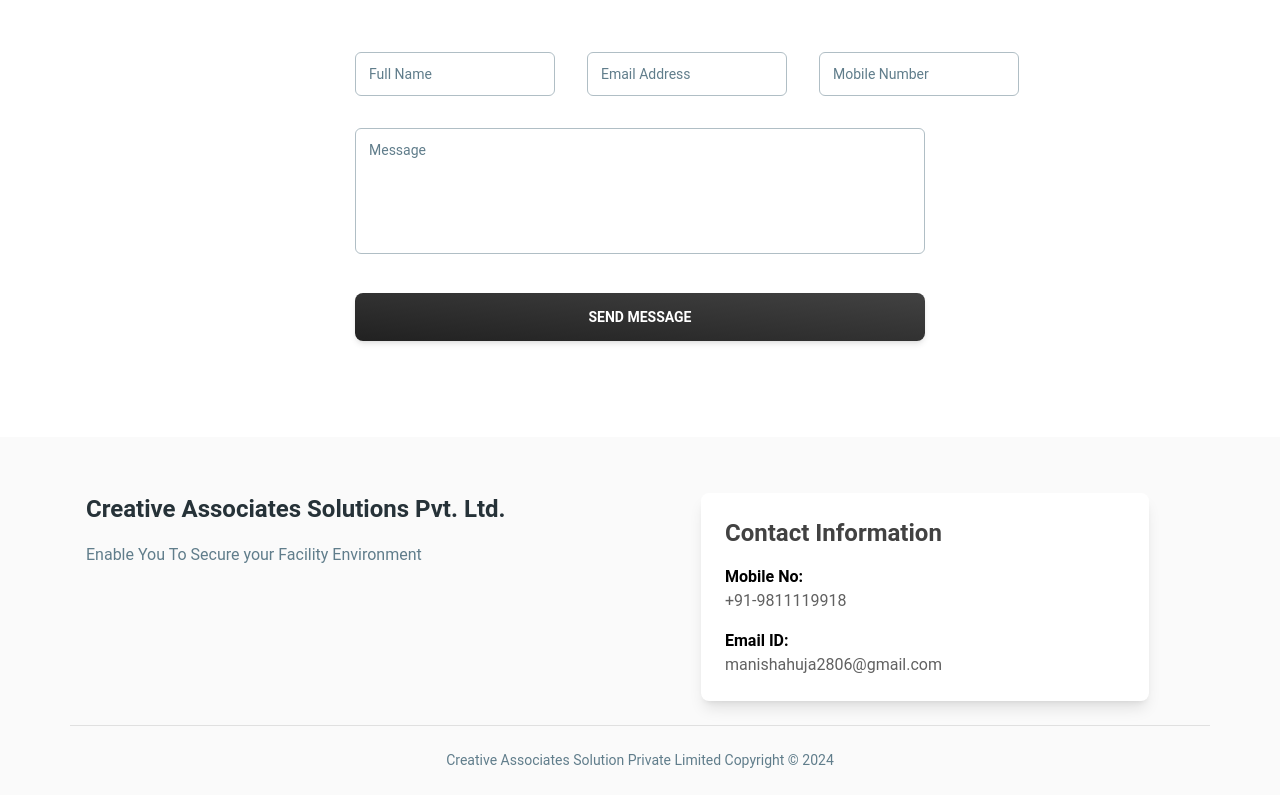
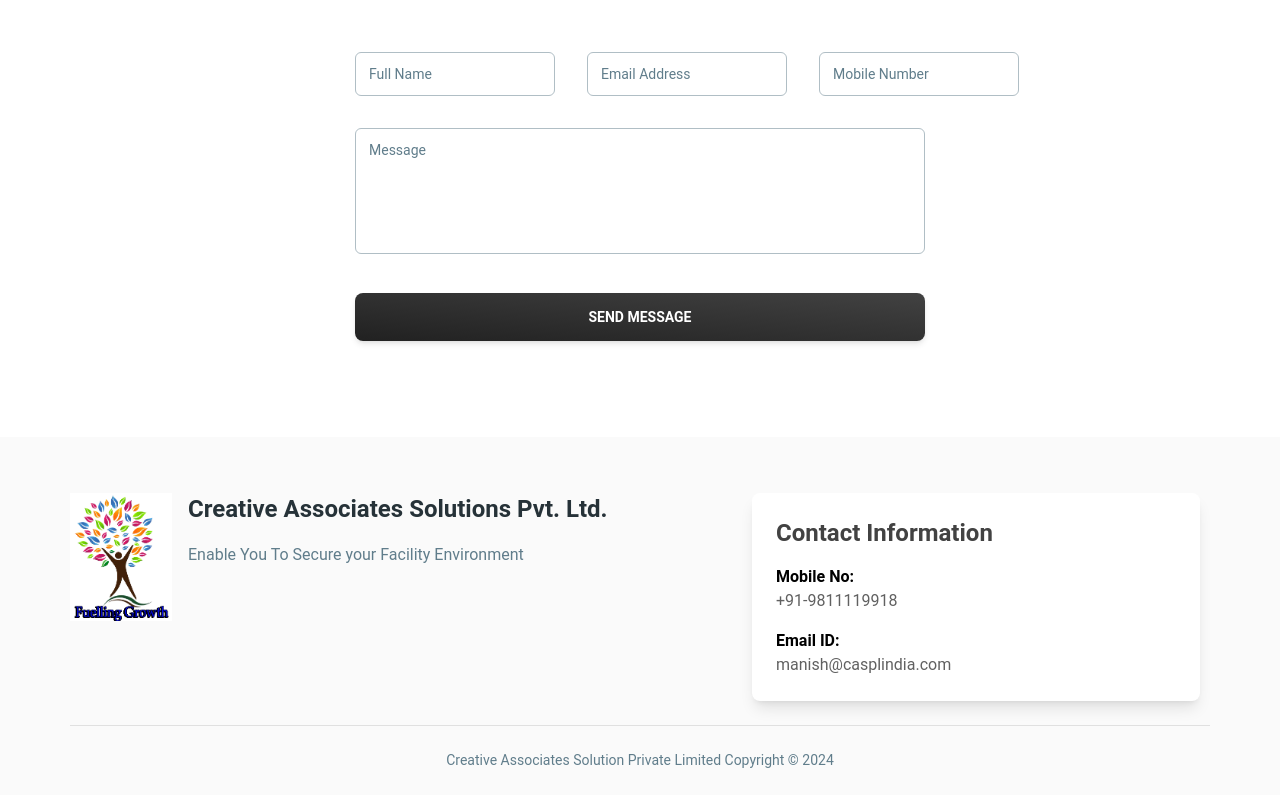
Before and after one commit to creativeassociates/creativeassociatessolutionsprivatelimited, a React (Vite) app: page /#/ in a window 1280 px wide. Before the commit this address led to /#/whatWeDo. Shown: the part 4256-5051 px from the top of the page. Built offline with nearby package versions, Linux system fonts and the light colour scheme.

Commit message:
Added Icon, Added Company Logo, changed email Address

```diff
--- a/index.html
+++ b/index.html
@@ -2,7 +2,7 @@
 <html lang="en">
 <head>
     <meta charset="UTF-8"/>
-    <link rel="icon" type="image/svg+xml" href="/vite.svg"/>
+    <link rel="icon" type="image/svg+xml" href="/img/Creative-Associates-Solution-Pvt-Ltd.png"/>
     <meta name="viewport" content="width=device-width, initial-scale=1.0"/>
     <title>Creative Associates Solution Pvt Ltd</title>
 </head>
--- a/src/meta.jsx
+++ b/src/meta.jsx
@@ -3,7 +3,7 @@ import {Helmet} from "react-helmet";
 
 export function Meta() {
     const metaContent = {
-        title: "Comprehensive Facility Management & Security Solutions | Creative Associates Solutions Pvt. Ltd.",
+        title: "Creative Associates Solutions Pvt. Ltd.|Comprehensive Facility Management & Security Solutions",
         description: " Discover top-notch facility management, security, and automation solutions including CCTV surveillance, access control, fire detection, and biometric systems. Providing customized services to ensure safety, efficiency, and operational excellence for businesses across industries.",
         keywords: "Facility management solutions, Security and surveillance systems, Access control systems, CCTV surveillance, Fire detection systems, Biometric attendance systems, Intrusion detection systems, Perimeter protection, Automated parking management, Technical maintenance services, Industrial and corporate security solutions, Comprehensive fire fighting systems, Vehicle surveillance solutions"
     }
--- a/src/pages/home.jsx
+++ b/src/pages/home.jsx
@@ -318,7 +318,7 @@ export function Home() {
                                 variants={slideInFromRight}>
                         <Card className="shadow-lg border shadow-gray-500/10 rounded-lg">
                             <CardHeader floated={false} className="relative h-56">
-                                <img alt="Card Image" src="./img/office.jpeg"
+                                <img alt="Card Image" src="/img/office.jpeg"
                                      className="h-full w-full object-cover rounded-t-lg"/>
                             </CardHeader>
                             <CardBody>
--- a/src/widgets/layout/footer.jsx
+++ b/src/widgets/layout/footer.jsx
@@ -28,6 +28,11 @@ export function Footer({
         <footer className="relative px-4 pt-8 pb-6 bg-gray-50">
             <div className="container mx-auto">
                 <div className="flex flex-wrap pt-6 lg:text-left">
+                    <img
+                        src="/img/Creative-Associates-Solution-Pvt-Ltd.png"
+                        alt="Creative Associates Solution Pvt Ltd Logo"
+                        className="h-32 w-auto mb-4" // Increased height for visibility
+                    />
                     <div className="w-full px-4 lg:w-6/12">
                         <Typography variant="h4" className="mb-4" color="blue-gray">
                             {title}
@@ -42,8 +47,12 @@ export function Footer({
                                     href={path}
                                     target="_blank"
                                     rel="noopener noreferrer"
+                                    aria-label={name} // Added accessibility label
                                 >
-                                    <IconButton color="white" className="rounded-full shadow-none bg-transparent">
+                                    <IconButton
+                                        color="white"
+                                        className="rounded-full shadow-none bg-transparent"
+                                    >
                                         <Typography color={color}>
                                             <i className={`fa-brands fa-${name}`}/>
                                         </Typography>
@@ -60,54 +69,52 @@ export function Footer({
                         </div>
                         <div>
                             <span className="font-semibold">Email ID:</span> <br/>
-                            <span className="text-gray-700">manishahuja2806@gmail.com</span>
+                            <span className="text-gray-700">manish@casplindia.com</span>
                         </div>
                     </div>
 
-
-                    {/*<div className="mx-auto mt-12 grid w-max gap-24 lg:mt-0">*/}
-                    {/*    {menus.map(({name, items}) => (*/}
-                    {/*        <div key={name}>*/}
-                    {/*            <Typography*/}
-                    {/*                variant="small"*/}
-                    {/*                color="blue-gray"*/}
-                    {/*                className="mb-2 block font-medium uppercase"*/}
-                    {/*            >*/}
-                    {/*                {name}*/}
-                    {/*            </Typography>*/}
-                    {/*            <ul className="mt-3">*/}
-                    {/*                {items.map((item) => (*/}
-                    {/*                    <li key={item.name}>*/}
-                    {/*                        <Typography*/}
-                    {/*                            as="a"*/}
-                    {/*                            href={item.path}*/}
-                    {/*                            target="_blank"*/}
-                    {/*                            rel="noreferrer"*/}
-                    {/*                            variant="small"*/}
-                    {/*                            className="mb-2 block font-normal text-blue-gray-500 hover:text-blue-gray-700"*/}
-                    {/*                        >*/}
-                    {/*                            {item.name}*/}
-                    {/*                        </Typography>*/}
-                    {/*                    </li>*/}
-                    {/*                ))}*/}
-                    {/*            </ul>*/}
-                    {/*        </div>*/}
-                    {/*    ))}*/}
-                    {/*</div>*/}
+                    {/* Optional menus section, uncomment if needed */}
+                    {/* <div className="mx-auto mt-12 grid w-max gap-24 lg:mt-0">
+                {menus.map(({ name, items }) => (
+                    <div key={name}>
+                        <Typography
+                            variant="small"
+                            color="blue-gray"
+                            className="mb-2 block font-medium uppercase"
+                        >
+                            {name}
+                        </Typography>
+                        <ul className="mt-3">
+                            {items.map((item) => (
+                                <li key={item.name}>
+                                    <Typography
+                                        as="a"
+                                        href={item.path}
+                                        target="_blank"
+                                        rel="noreferrer"
+                                        variant="small"
+                                        className="mb-2 block font-normal text-blue-gray-500 hover:text-blue-gray-700"
+                                    >
+                                        {item.name}
+                                    </Typography>
+                                </li>
+                            ))}
+                        </ul>
+                    </div>
+                ))}
+            </div> */}
                 </div>
                 <hr className="my-6 border-gray-300"/>
                 <div className="flex flex-wrap items-center justify-center md:justify-between">
                     <div className="mx-auto w-full px-4 text-center">
-                        <Typography
-                            variant="small"
-                            className="font-normal text-blue-gray-500"
-                        >
+                        <Typography variant="small" className="font-normal text-blue-gray-500">
                             {copyright}
                         </Typography>
                     </div>
                 </div>
             </div>
         </footer>
+
     );
 }
 
@@ -136,5 +143,3 @@ Footer.propTypes = {
 };
 
 Footer.displayName = "/src/widgets/layout/footer.jsx";
-
-export default Footer;
```
Also changed, not shown: src/widgets/layout/navbar.jsx (+7 -7 lines), public/img/Creative-Associates-Solution-Pvt-Ltd.png (added). Lines whose indentation alone changed are shown as unchanged.
